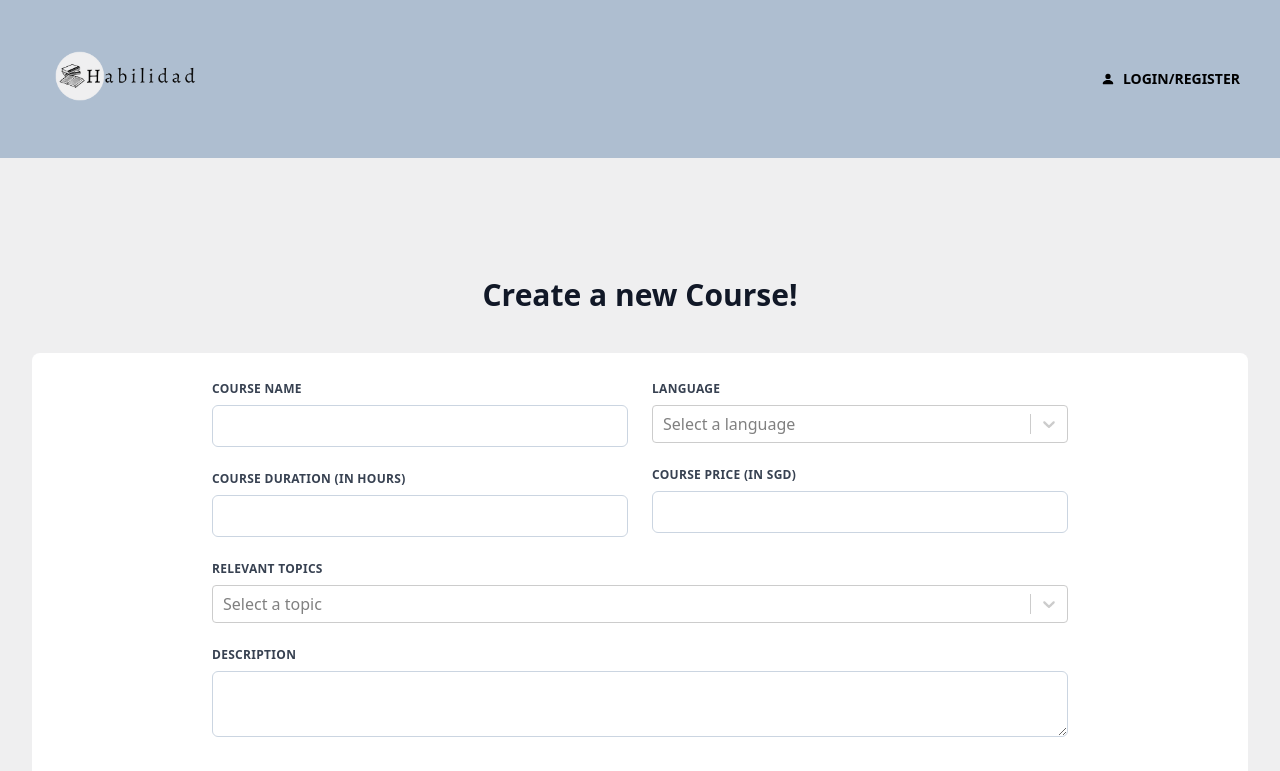
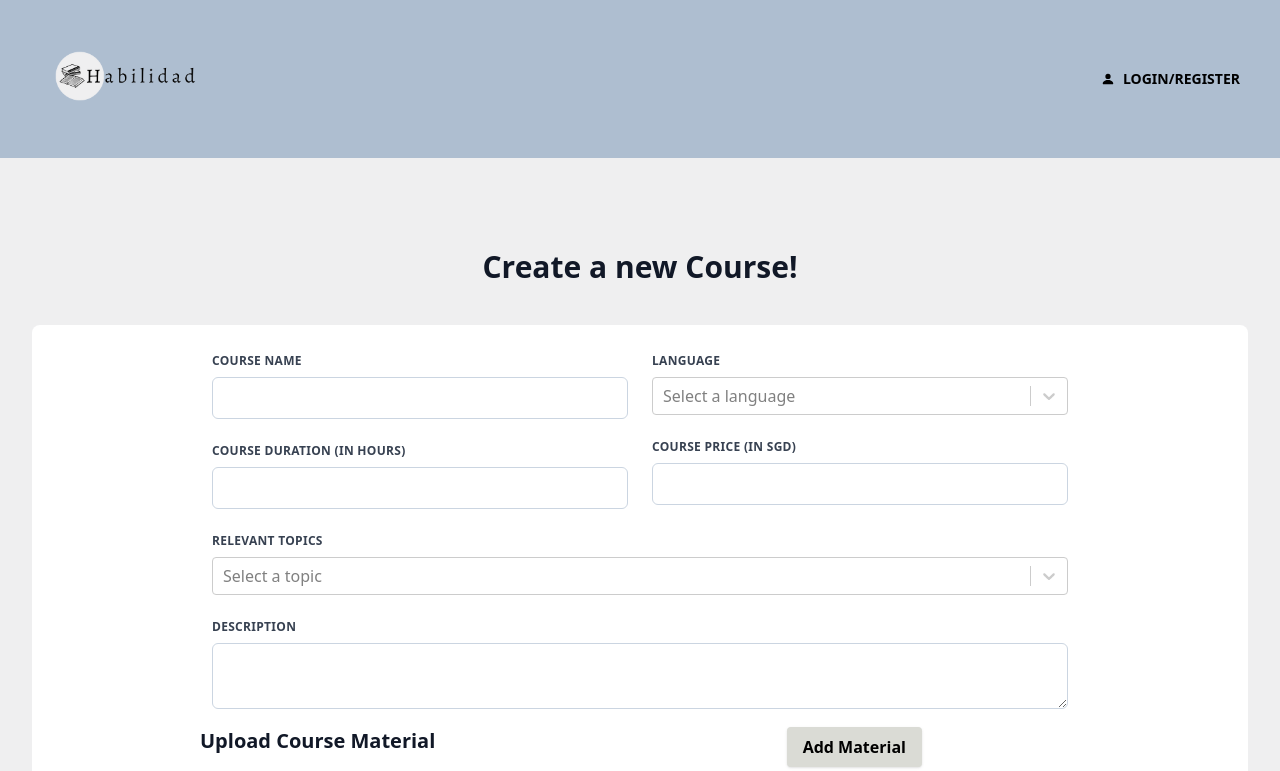
Before and after one commit to ICT3103-P1-TeneT-Habilidad/habilidad, a React (Create React App) app in the folder client/: page /createcourse in a window 1280 px wide. Shown: the top 771 px of the page. Built offline with nearby package versions, Linux system fonts and the light colour scheme.

Commit message:
refactor: updated code base

```diff
--- a/client/src/components/NewCourseMaterial.jsx
+++ b/client/src/components/NewCourseMaterial.jsx
@@ -1,9 +1,12 @@
 import React from 'react'
 
-const NewCourseMaterial = () => {
+const NewCourseMaterial = (index) => {
+
+    console.log(index)
+
     return (
         <div>
-            <h1>material</h1>
+            <h1>Material</h1>
         </div>
     )
 }
--- a/client/src/pages/CreateCourse.jsx
+++ b/client/src/pages/CreateCourse.jsx
@@ -1,11 +1,14 @@
-import { React } from 'react'
+import { React, useState } from 'react'
 import { useForm, Controller } from 'react-hook-form'
 import Select from 'react-select'
 import makeAnimated from 'react-select/animated'
 import { languageOptions } from '../utils/Constants'
+import { NewCourseMaterial } from '../components'
 
 const CreateCourse = () => {
     const animatedComponents = makeAnimated()
+    // const [componentCounter, setComponentCounter] = useState(1)
+    const [newCourseMaterialComponent, setNewCourseMaterialComponent] = useState([<NewCourseMaterial />])
 
     const {
         register,
@@ -22,14 +25,26 @@ const CreateCourse = () => {
         console.log(data)
     }
 
+    const addComponent = () => {
+        setNewCourseMaterialComponent([...newCourseMaterialComponent, <NewCourseMaterial />])
+        // setComponentCounter(componentCounter + 1)
+    }
+
+    const removeComponent = (i) => {
+        setNewCourseMaterialComponent(newCourseMaterialComponent.filter(
+            (_, index) => (index !== i)
+        ))
+    }
+
     return (
         <div className="min-h-screen bg-background flex flex-col justify-center py-12 sm:px-6 lg:px-8 w-full">
             <div className="sm:mx-auto sm:w-full sm:max-w-md">
-                <h2 className="mt-6 text-center text-3xl font-extrabold text-gray-900">Create a new Course!</h2>
+                <h2 className="text-center text-3xl font-extrabold text-gray-900">Create a new Course!</h2>
             </div>
             <div className="flex bg-white mt-10 rounded-lg w-full justify-center">
                 <form onSubmit={handleSubmit(onSubmit)} className="flex p-4 w-3/4">
                     <div className="flex flex-col w-full">
+                        {/* general info row */}
                         <div className="flex flex-row w-full">
                             <div className="flex flex-col w-1/2">
                                 <div className="p-3">
@@ -184,14 +199,37 @@ const CreateCourse = () => {
                         </div>
                         {/* course materials section */}
                         <div className="flex flex-row">
-                            <div className="sm:mx-auto sm:w-full sm:max-w-md">
-                                <h3 className="mt-6 text-center text-xl font-extrabold text-gray-900">
-                                    Upload Course Material
-                                </h3>
+                            <div className="flex flex-col w-2/3">
+                                <h3 className="text-xl font-extrabold text-gray-900">Upload Course Material</h3>
+                            </div>
+                            <div className="flex flex-col">
+                                <button
+                                    className="shadow focus:shadow-outline focus:outline-none bg-accent2 font-bold py-2 px-4 rounded"
+                                    type="button"
+                                    onClick={() => addComponent()}
+                                >
+                                    Add Material
+                                </button>
                             </div>
                         </div>
+                        {newCourseMaterialComponent.map((component, index) => (
+                            <div className="felx flex-row w-full">
+                                <div className="flex flex-col w-1/3">{component}</div>
+                                {newCourseMaterialComponent.length > 1 ? (
+                                    <div className="felx flex-col w-1/3">
+                                        <button
+                                            className="shadow focus:shadow-outline focus:outline-none bg-accent2 font-bold py-2 px-4 rounded"
+                                            type="button"
+                                            onClick={() => removeComponent(index)}
+                                        >
+                                            Remove Material
+                                        </button>
+                                    </div>
+                                ) : null}
+                            </div>
+                        ))}
                         {/* button row */}
-                        <div className="flex flex-row">
+                        <div className="flex flex-row pt-5">
                             <div className="flex items-center justify-between">
                                 <button
                                     className="shadow focus:shadow-outline focus:outline-none bg-navbarfooter font-bold py-2 px-4 rounded"
```
